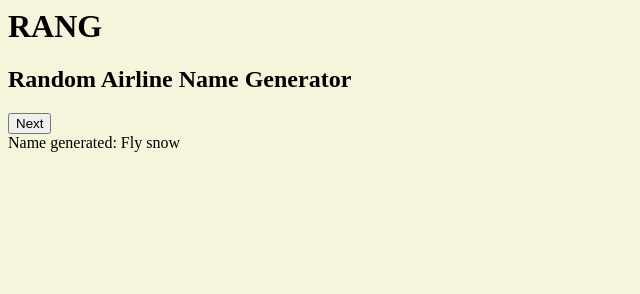
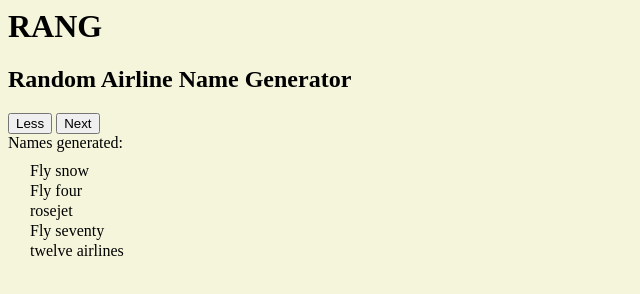
Before and after one commit to Michal-Martinek/RANG, a plain HTML site: page index.html in a window 1280 px wide. Shown: the whole page, without its empty margins (0-640 px from the left). Drawn offline with Linux system fonts and the light colour scheme.

Commit message:
Added button for multiple generations

```diff
--- a/index.html
+++ b/index.html
@@ -1,6 +1,7 @@
 <html>
 	<head>
 		<title>RANG - RandomAirlineNameGenerator</title>
+		<link rel="stylesheet" href="main.css">
 
 		<script src="templates.js" type="text/javascript"></script>
 		<script src="wordDatabase/materials.js" type="text/javascript"></script>
@@ -14,13 +15,12 @@
 			<h1>RANG</h1>
 			<h2>Random Airline Name Generator</h2>
 			<div>
-				<button id="next-button" onclick="updateName()">
-					Next
-				</button>
+				<button id="count-btn" onclick="countButtonClick()">Less</button>
+				<button id="next-button" onclick="updateNames()">Next</button>
 			</div>
 			<div>
-				<span>Name generated:</span>
-				<span id="airlineName">LOADING</span>
+				<span>Names generated:</span>
+				<div id="airline-names"><p></p></div>
 			</div>
 
 			<script>main()</script>
--- /dev/null
+++ b/main.css
@@ -0,0 +1,7 @@
+
+#airline-names {
+	margin: 10px 20px;
+}
+#airline-names p {
+	margin: 2px;
+}
--- a/main.js
+++ b/main.js
@@ -1,8 +1,26 @@
 
-function updateName() {
-	let elem = document.getElementById('airlineName')
-	elem.innerHTML = generateName()
+var nameCount = 5;
+
+function updateNames() {
+	let elem = document.getElementById('airline-names')
+	elem.innerHTML = ''
+	for (let i = 0; i < nameCount; ++i) {
+		let e = document.createElement('p')
+		e.innerText = generateName()
+		elem.appendChild(e)
+	}
+}
+function countButtonClick() {
+	let btn = document.getElementById('count-btn')
+	if (nameCount == 1) {
+		btn.innerHTML = 'Less'
+		nameCount = 5;
+	} else {
+		btn.innerHTML = 'More'
+		nameCount = 1;
+	}
+	updateNames()
 }
 function main() {
-	updateName()
+	updateNames()
 }
```
